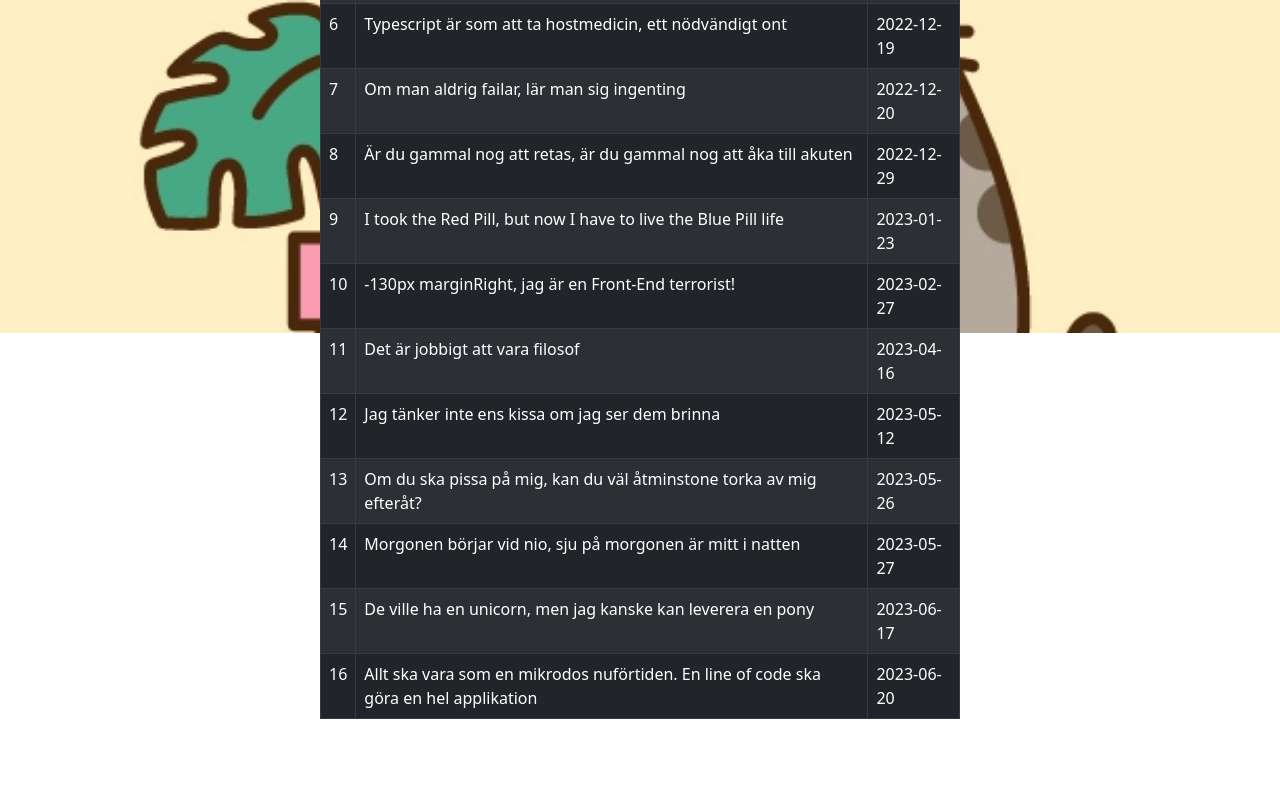
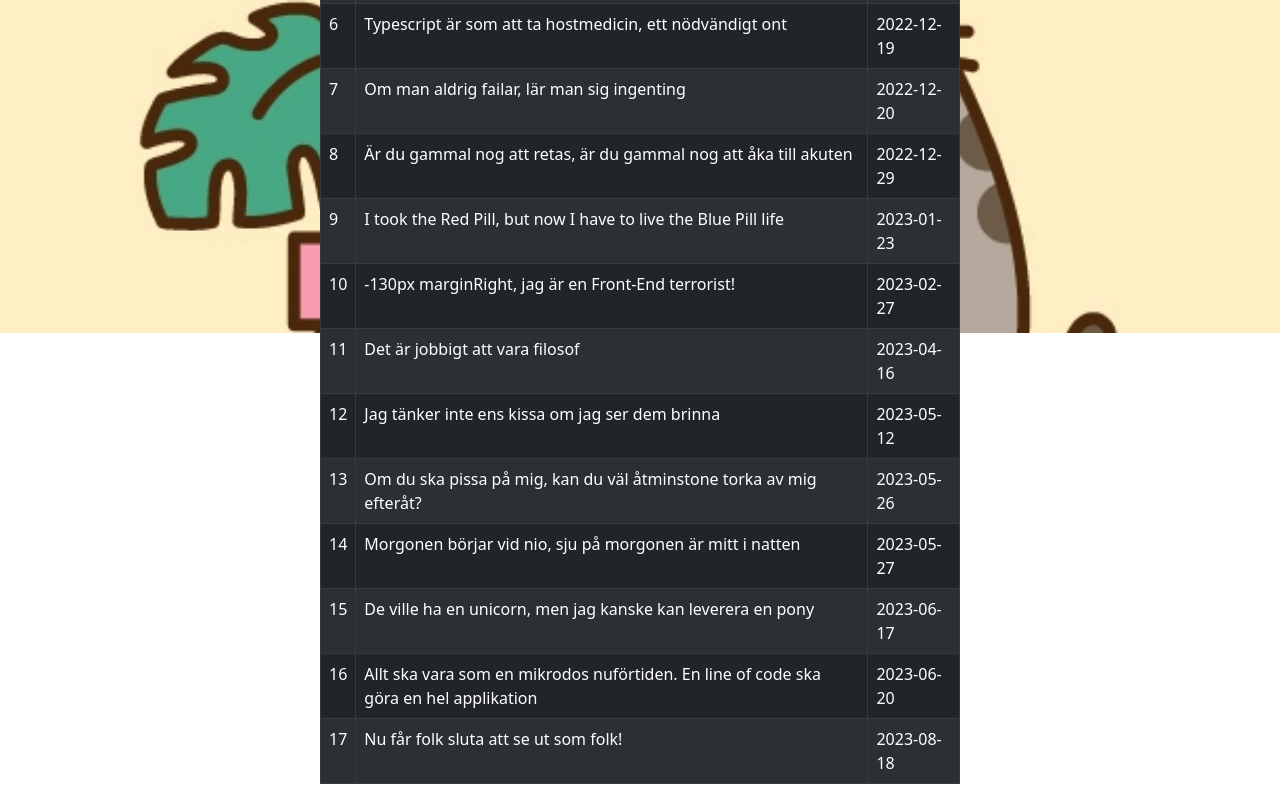
Before and after one commit to Stenstromen/filosofiskaeleonora, a React (Create React App) app: page /all in a window 1280 px wide. Shown: the part 467-1267 px from the top of the page. Before the commit the page ends 1202 px from the top, so only its background shows below. Built offline with nearby package versions, Linux system fonts and the light colour scheme.

Commit message:
Added quote

```diff
--- a/src/assets/Quotes.js
+++ b/src/assets/Quotes.js
@@ -81,6 +81,11 @@ const Quotes = [
     id: 16,
     quote: "Allt ska vara som en mikrodos nuförtiden. En line of code ska göra en hel applikation",
     date: "2023-06-20"
+  },
+  {
+    id: 17,
+    quote: "Nu får folk sluta att se ut som folk!",
+    date: "2023-08-18"
   }
 ];
 
```
